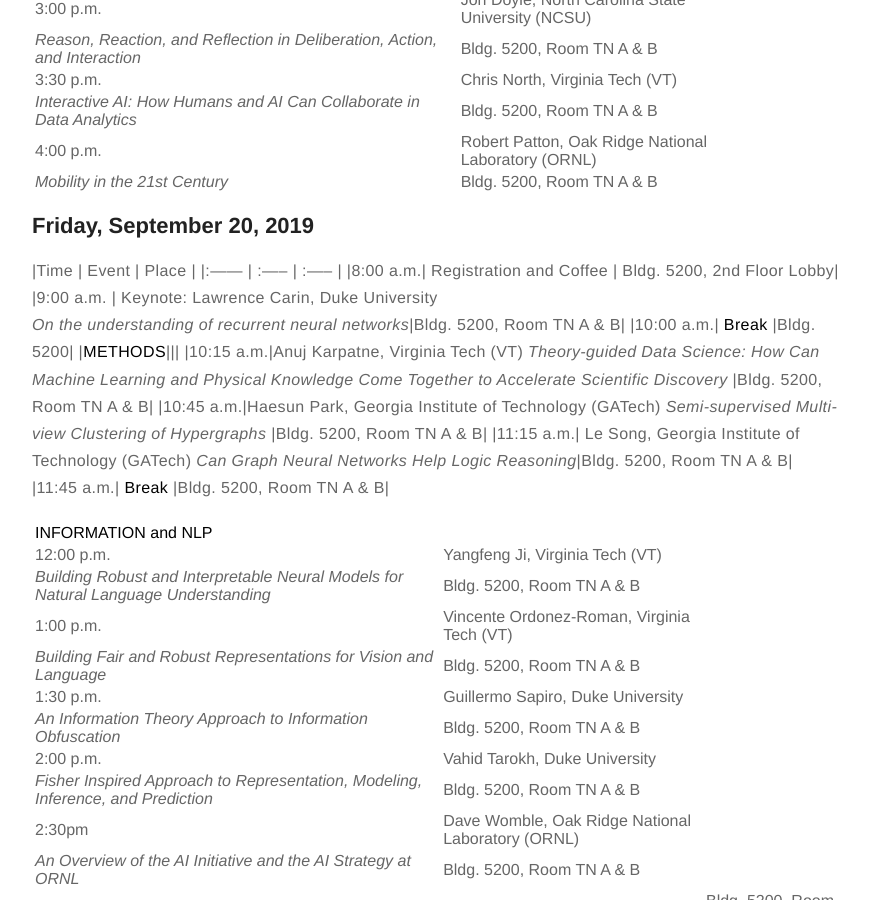
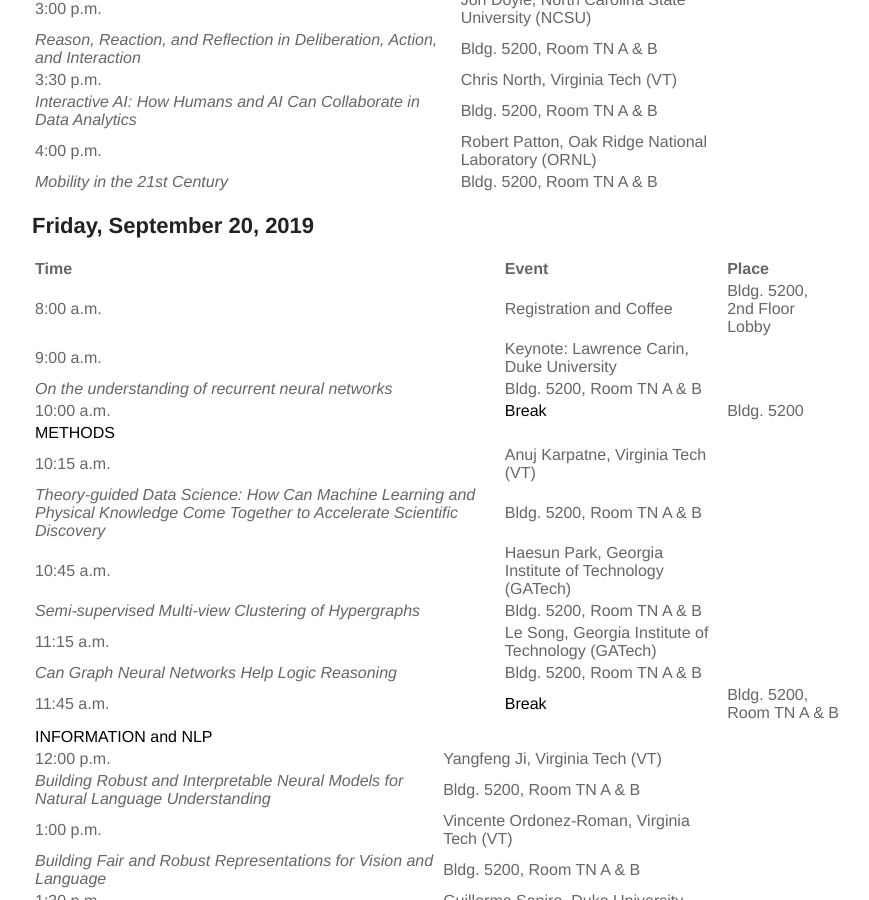
Before and after one commit to ornlcda/ornlaiws2019, a Jekyll site: the page built from program.md, in a window 1280 px wide and 900 px high, scrolled down 925 px. Shown: the whole window, without its empty margins (203-1072 px from the left). Built offline with Jekyll 4.4.1, drawn with Linux system fonts in a browser that asks for light colours; a style sheet for code colours, icons or effects is not loaded.

Commit message:
check emphasize

```diff
--- a/program.md
+++ b/program.md
@@ -14,7 +14,7 @@
 | 10:00 a.m.| Break |	Bldg. 5200 |
 |**ARCHITECTURE**|||
 | 10:15 a.m.| Xipeng Sheng, North Carolina State University (NCSU)
-*Reciprocity of AI and HPC:  A Programming System Perspective* | Bldg. 5200, Room TN A & B |
+_Reciprocity of AI and HPC:  A Programming System Perspective_ | Bldg. 5200, Room TN A & B |
 | 10:45 a.m. | James Plank, University of Tennessee, Knoxville (UTK)
 *The TENNLab Exploratory Neuromorphic Computing Framework* | Bldg. 5200, Room TN A & B |
 | 11:15 a.m. | Catherine Schuman, Oak Ridge National Laboratory (ORNL)
@@ -39,6 +39,7 @@
 |:------  | :-----     | :----- |
 
 ## Friday, September 20, 2019
+
 |Time    | Event    | Place  |
 |:------  | :-----     | :----- |
 |8:00 a.m.| Registration and Coffee | Bldg. 5200, 2nd Floor Lobby|
```
